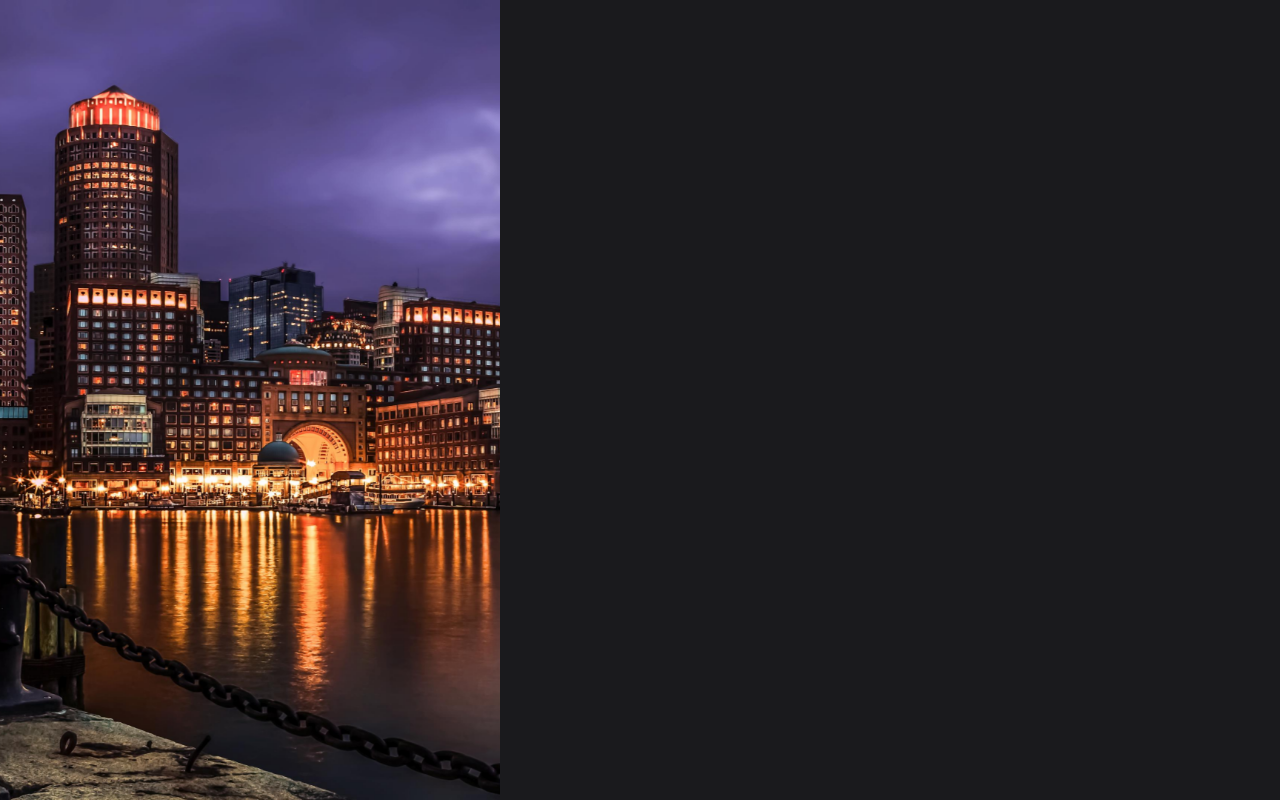
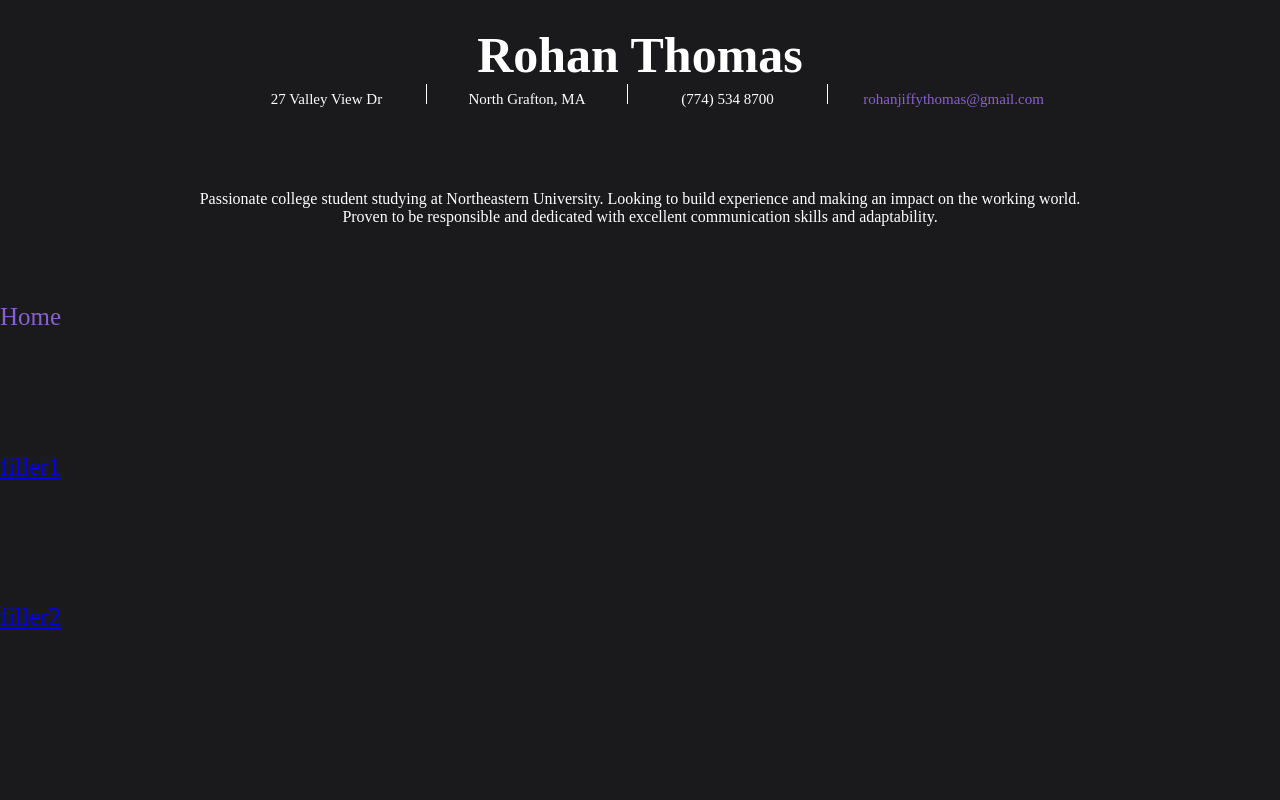
Before and after one commit to rthomas27/Resume-Website-InProg-, a plain HTML site: page index.html in a window 1280 px wide. Drawn offline with Linux system fonts and the light colour scheme.

Commit message:
Add files via upload

```diff
--- a/index.html
+++ b/index.html
@@ -4,22 +4,29 @@
         <link rel="stylesheet" href="style.css">
     </head>
     <body>
-        <img id="photocolumn" src="boston1.jpg">
+
         <h1 id="name">Rohan Thomas</h1>
-        <div id="contactinfo">
-            <div id="ci1">27 Valley View Dr</div>
-            <div id="ci2">North Grafton, MA</div>
-            <div id="ci3">(774) 534 8700</div>
-            <div id="ci4">rohanjiffythomas@gmail.com</div>
+
+        <div id="contactinfobox">
+            <div id="ci1" class="contactinfo">27 Valley View Dr</div>
+            <div class="contactinfo" id="line1"></div>
+            <div id="ci2" class="contactinfo">North Grafton, MA</div>
+            <div class="contactinfo" id="line2"></div>
+            <div id="ci3" class="contactinfo">(774) 534 8700</div>
+            <div class="contactinfo" id="line3"></div>
+            <div id="ci4" class="contactinfo">rohanjiffythomas@gmail.com</div>
         </div>
+
+        <div id="aboutme">
+            <p id="aboutpara"> Passionate college student studying at Northeastern University. Looking to build experience and making an impact on the working world.<br> Proven to be responsible and dedicated with excellent communication skills and adaptability.</p>
+        </div>
+
         <div id="tabs">
-            <div id="hometab"><a href="https://rthomas27.github.io/resume-website-inprog-/">Home</a></div>
-            <div id="abouttab"> About</div>
-            <div id="filler1"> filler1</div>
-            <div id="filler2"> filler2</div>
+            <div id="hometab"> <a href="https://rthomas27.github.io/resume-website-inprog-/">Home</a></div>
+            <div id="filler1"> <a href="filler1.html">filler1</a></div>
+            <div id="filler2"> <a href="filler2.html">filler2</a></div>
         </div>
-        <div class="vlines" id="line1"></div>
-        <div class="vlines" id="line2"></div>
-        <div class="vlines" id="line3"></div>
+
+
     </body>
 </html>
--- a/style.css
+++ b/style.css
@@ -3,17 +3,7 @@ body {
     margin: 0;
 }
 
-#photocolumn {
-    position: fixed;
-    object-fit: cover;
-    width: 500px;
-    height: 100%;
-}
-
 #tabs {
-    position: fixed;
-    bottom: 200px;
-    left: 1700px;
     font-size: 25px;
     color: white;
     line-height: 150px;
@@ -25,62 +15,71 @@ body {
 }
 
 #name {
-    position: fixed;
-    font-size: 100px;
-    bottom: 800px;
-    left: 525px;
+    margin-top: 2%;
+    text-align: center;
+    font-size: 50px;
     color: white;
+    margin-bottom: 0%;
 }
 
-#contactinfo {
-    font-size: 20px;
+#contactinfobox {
+    text-align: center;
+    font-size: 15px;
     color: white;
+    width: 100%;
+    height: 90px;
+    white-space: nowrap;
 }
 
-#ci1 {
-    position: fixed;
-    bottom: 850px;
-    left: 525px;
-}
-
-#ci2 {
-    position: fixed;
-    bottom: 850px;
-    left: 725px;
-}
-
-#ci3 {
-    position: fixed;
-    bottom: 850px;
-    left: 925px;
+.contactinfo {
+    display: inline-block;
+    width: 15%;
+    height: 100%;
 }
 
 #ci4 {
-    position: fixed;
-    bottom: 850px;
-    left: 1105px;
     color: #8860D0;
+}
+
+#lines {
+    text-align: center;
+    font-size: 15px;
+    color: white;
+    width: 100%;
+    height: 90px;
+    white-space: nowrap;
 }
 
 .vlines {
     border: 1px solid white;
     height: 20px;
+    display: inline-block;
+    width: 15%;
+    height: 100%;
 }
 
 #line1 {
-    position: fixed;
-    bottom: 850px;
-    left: 700px;
+    border-left: 1px solid white;
+    height: 20px;
+    width: 0%;
+    display: inline-block;
 }
 
 #line2 {
-    position: fixed;
-    bottom: 850px;
-    left: 904px;
+    border-left: 1px solid white;
+    height: 20px;
+    width: 0%;
+    display: inline-block;
 }
 
 #line3 {
-    position: fixed;
-    bottom: 850px;
-    left: 1080px;
+    border-left: 1px solid white;
+    height: 20px;
+    width: 2%;
+    display: inline-block;
 }
+
+#aboutme {
+    color: white;
+    text-align: center;
+}
```
